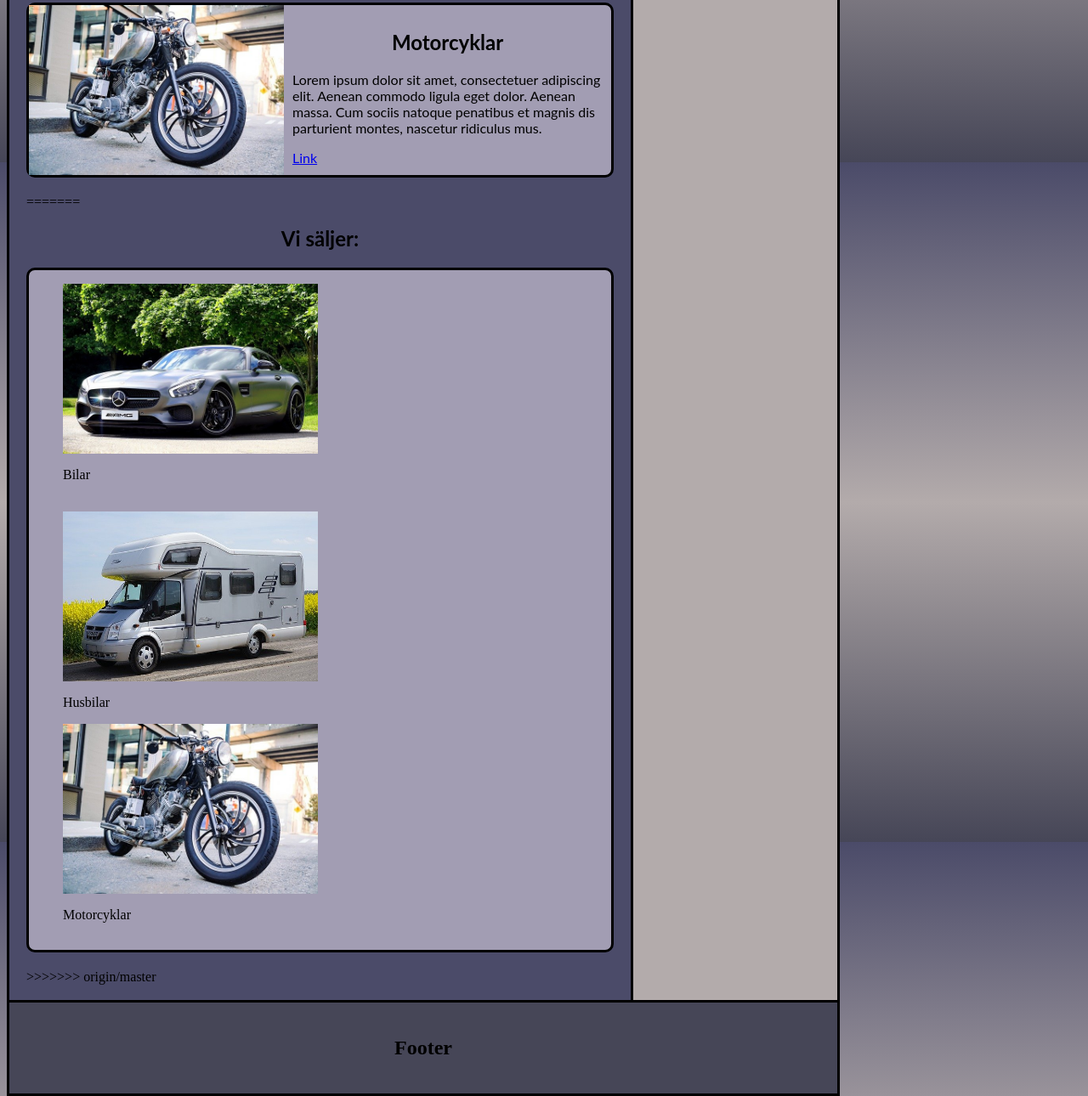
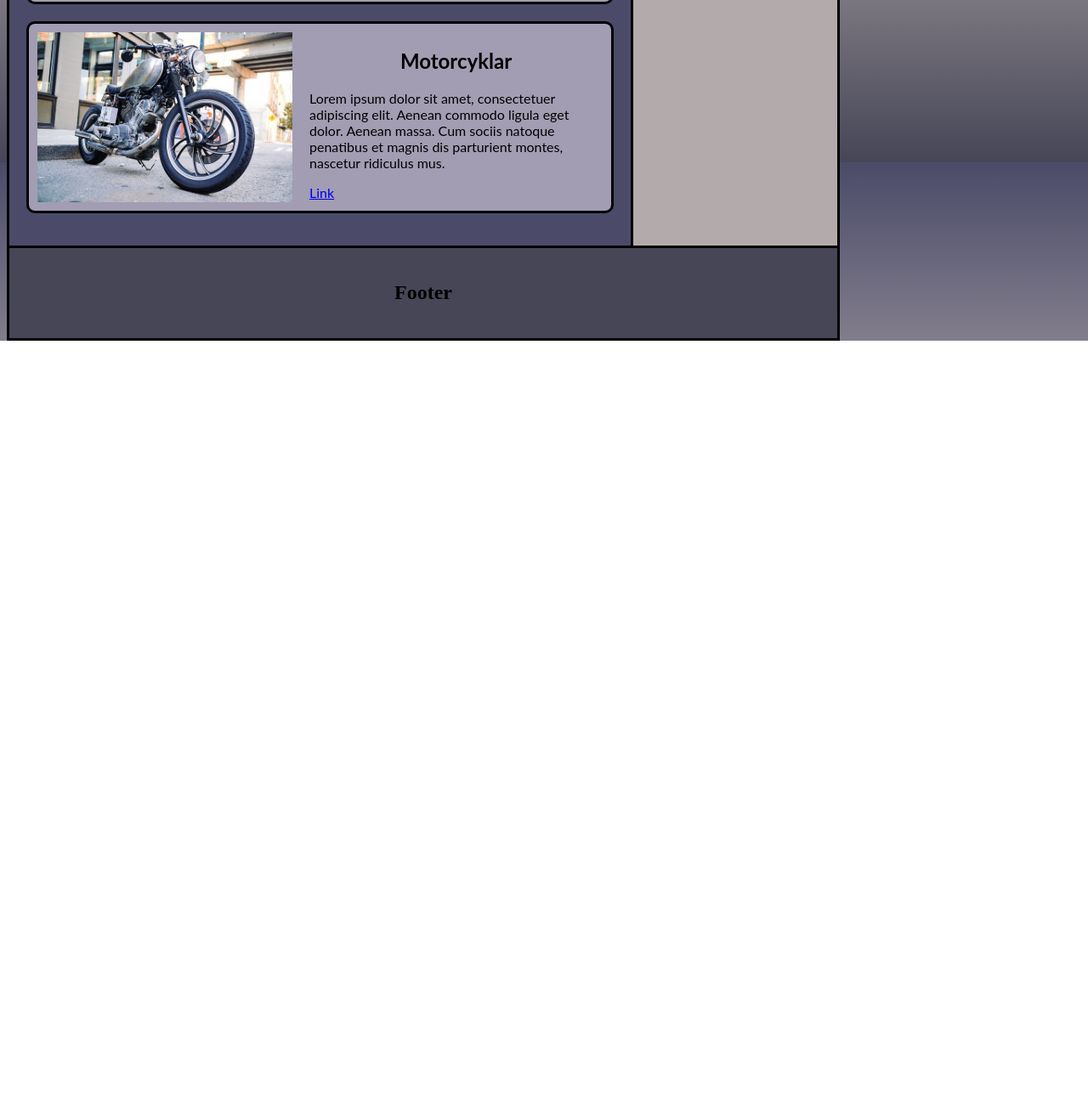
Before and after one commit to bartosz-ugn/HTML_, a plain HTML site: page index.html in a window 1280 px wide. Shown: the part 1409-2699 px from the top of the page at 85% size. After the commit the page ends 1810 px from the top, so only its background shows below. Drawn offline with Linux system fonts and the light colour scheme.

Commit message:
objektsida kvar

```diff
--- a/index.html
+++ b/index.html
@@ -8,9 +8,7 @@
     <link rel="stylesheet" href="style.css">
  </head>
 
- <body>
-
-    <div>
+    <body>
         <nav class="bar">
             <a class="active" href="index.html">Startsida</a>
             <a href="https://www.kau.se/" target="_blank">Fordon</a>
@@ -30,7 +28,7 @@
                     <iframe id="map" src="https://www.google.com/maps/embed?pb=!1m18!1m12!1m3!1d2030.599210441388!2d13.580399315978784!3d59.40639898168586!2m3!1f0!2f0!3f0!3m2!1i1024!2i768!4f13.1!3m3!1m2!1s0x465cb12dfeb2f6e3%3A0x4d3afe475254bf1e!2sKarlstads%20Universitet!5e0!3m2!1ssv!2sse!4v1611752315195!5m2!1ssv!2sse" width="600" height="450" frameborder="0" style="border:0;" allowfullscreen="" aria-hidden="false" tabindex="0">
                     </iframe>
                 </div>
-<<<<<<< HEAD
+
                 <label for="objekt" style="font-family:lato;color:white;padding:30px">Vi säljer:</label>
                 <div  class="objekt" onclick="location.href='index2.html';" style="cursor: pointer;">
                     <div style="display: inline-block;">
@@ -73,24 +71,6 @@
                             <a href="https://www.google.com/maps/embed?pb=!1m18!1m12!1m3!1d2030.5992104413858!2d13.580399316075434!3d59.4063989816859!2m3!1f0!2f0!3f0!3m2!1i1024!2i768!4f13.1!3m3!1m2!1s0x465cb12dfeb2f6e3%3A0x4d3afe475254bf1e!2sKarlstads%20Universitet!5e0!3m2!1ssv!2sse!4v1611840668673!5m2!1ssv!2sse" target="_blank">Link</a>
                     </div>
                 </div>
-=======
-                <h2 style="font-family:lato">Vi säljer:</h2>
-                <div class="objekt">
-                    <ul class="fordonclass" style="list-style-type:none;">
-                        <li><img src="auto-2179220_640.jpg" alt="bil" class="fordonbild">
-                           <p>Bilar</p>
-                        </li>
-                        <br>
-                        <li><img src="husbil.jpg" alt="bil" class="fordonbild">
-                            <p>Husbilar</p>
-                         </li>
-                         <li><img src="motor.jpg" alt="bil" class="fordonbild">
-                            <p>Motorcyklar</p>
-                         </li>
-                    </ul>
-
-                </div>
->>>>>>> origin/master
             </main>
 
             <aside>
@@ -106,22 +86,13 @@
                     <img src="car1.jpg" alt="Reklam"  class="anonserbild">
                     </a>
                 </div>
-<<<<<<< HEAD
-                <br><br><br>
-=======
-                <br><br><br>
-
->>>>>>> origin/master
             </aside>
-
         </div>
 
-    </div>
-
-    <footer>
-        <h2>Footer</h2>
-    </footer>
+        <footer>
+            <h2>Footer</h2>
+        </footer>
 
 
- </body>
+    </body>
 </html>
--- a/style.css
+++ b/style.css
@@ -132,7 +132,6 @@ iframe{
     text-align:center;
 }
 .objekt{
-<<<<<<< HEAD
     box-sizing:border-box;
     border:solid 3px;
     background-color:rgb(162, 157, 179);
@@ -143,16 +142,11 @@ iframe{
 .objekt:hover{
     border-color:aquamarine;
     background-color:rgb(195, 190, 212);
-=======
-    box-sizing:content-box;
-    border:solid;
-    background-color:rgb(129, 124, 146)
->>>>>>> origin/master
+
 }
 .fordonbild{
     width: 300px;
     height: 200px;
-<<<<<<< HEAD
     margin:10px;
 
 }
@@ -168,9 +162,3 @@ h1{
     letter-spacing: 1px;
     -webkit-text-stroke: 2px black;
 }
-/*f dsf dsf */
-=======
-    flex:50%;
-}
-/*f dsf dsf */
->>>>>>> origin/master
```
